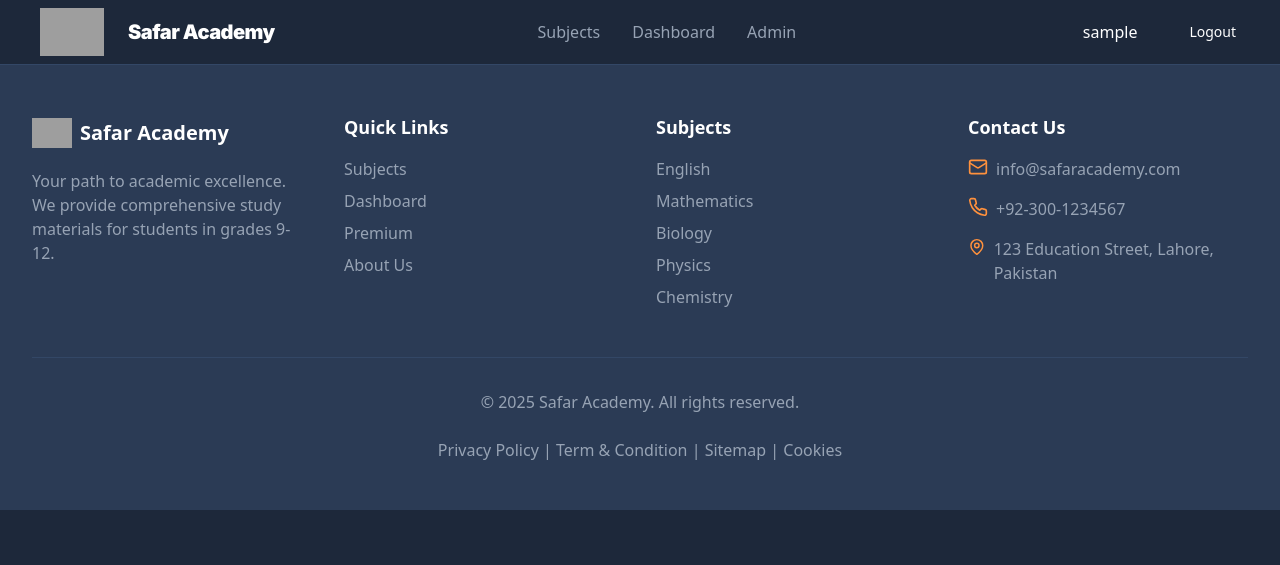
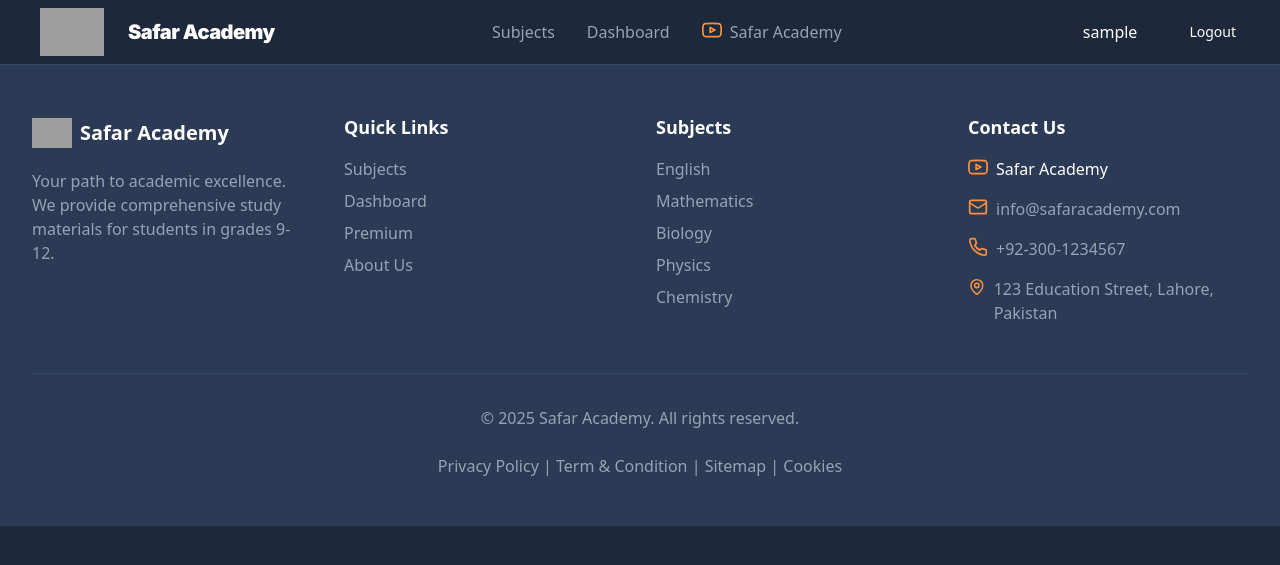
Before and after one commit to abdullahdep/django-hello-world, a Django app: page /layouts/ in a window 1280 px wide. Shown: the top 565 px of the page. Run offline with Django 4.2, Linux system fonts and the light colour scheme; the visitor is signed in with stand-in values (Sample User, id 1); grey boxes are pictures that could not be loaded.

Commit message:
front end designed

```diff
--- a/api/settings.py
+++ b/api/settings.py
@@ -184,7 +184,7 @@ MEDIA_ROOT = os.path.join(BASE_DIR, 'media')
 
 DEFAULT_AUTO_FIELD = 'django.db.models.BigAutoField'
 
-LOGIN_REDIRECT_URL = '/dashboard'
+LOGIN_REDIRECT_URL = '/'
 
 
 
--- a/layouts/templates/components/footer/footer.html
+++ b/layouts/templates/components/footer/footer.html
@@ -78,6 +78,17 @@
             <div>
                 <h3 class="text-lg font-semibold mb-4">Contact Us</h3>
                 <ul class=" space-y-4">
+                    <li  class="flex items-start">
+                        <svg xmlns="http://www.w3.org/2000/svg" width="24" height="24"
+    viewBox="0 0 24 24" fill="none" stroke="currentColor" stroke-width="2"
+    stroke-linecap="round" stroke-linejoin="round"
+    class="lucide primary-font lucide-youtube h-5 w-5 mr-2 text-primary">
+    <path d="M22.54 6.42a2.78 2.78 0 0 0-1.95-2C18.88 4 12 4 12 4s-6.88 0-8.59.42a2.78 2.78 0 0 0-1.95 2A29.94 29.94 0 0 0 1 12a29.94 29.94 0 0 0 .46 5.58 2.78 2.78 0 0 0 1.95 2C5.12 20 12 20 12 20s6.88 0 8.59-.42a2.78 2.78 0 0 0 1.95-2A29.94 29.94 0 0 0 23 12a29.94 29.94 0 0 0-.46-5.58z"></path>
+    <polygon points="9.75 15.02 15.5 12 9.75 8.98 9.75 15.02"></polygon>
+</svg>
+
+                        <a href="https://www.youtube.com/channel/UCO1frNWNU2Za3NHH7LyiotA">Safar Academy</a>
+                    </li>
                     <li class="flex items-start"><svg xmlns="http://www.w3.org/2000/svg" width="24" height="24"
                             viewBox="0 0 24 24" fill="none" stroke="currentColor" stroke-width="2"
                             stroke-linecap="round" stroke-linejoin="round"
--- a/layouts/templates/components/header/header.html
+++ b/layouts/templates/components/header/header.html
@@ -19,14 +19,17 @@ background: linear-gradient(38deg, rgba(2, 0, 36, 1) 0%, rgba(9, 9, 121, 1) 72%,
         font-style: bold;
     }
     .tilegrdient{
-       background: #833AB4;
-background: linear-gradient(192deg, rgba(131, 58, 180, 1) 0%, rgba(253, 29, 29, 1) 30%, rgba(252, 176, 69, 1) 100%);
+       background: #97A3B4;
  }
     .gradient_effect{
-        background: #b49a3a;
-background: linear-gradient(198deg, rgba(180, 154, 58, 1) 0%, rgba(226, 75, 40, 1) 36%, rgba(253, 29, 29, 1) 57%, rgba(252, 108, 50, 1) 0%, rgba(252, 176, 69, 1) 100%);
+        background: hsl(217 33% 25%);
+
 
 }
+    .gradient_effect:hover , .tilegrdient:hover{
+        scale: 1.05;
+            border: 2px solid hsl(26 100% 62%);
+        }
     .success{ color:hsl(142 71% 45%);
     }
   .grey-color{
@@ -134,27 +137,38 @@ body{
 
             <!-- Desktop Navigation -->
             <div class="hidden grey-color md:flex md:items-center md:space-x-8">
+                {% if user.is_staff %}
                 <a href="{% url 'subjects' %}" class="text-muted-foreground hover:text-foreground transition-colors py-2">
                     Subjects
                 </a>
+                {% endif %}
                 {% if user.is_authenticated %}
                     <a href="{% url 'dashboard' %}" class="text-muted-foreground hover:text-foreground transition-colors py-2">
                         Dashboard
                     </a>
-                    {% if user.is_staff %}
-                        <a href="{% url 'admin_content_upload' %}" class="text-muted-foreground hover:text-foreground transition-colors py-2">
-                            Admin
-                        </a>
-                    {% endif %}
-                    {% if not user.profile.is_premium %}
-                     {% if not user.is_staff %}
+
+
+
+
+
+                {% endif %}
+
+                <li  class="flex items-start">
+                        <svg xmlns="http://www.w3.org/2000/svg" width="24" height="24"
+    viewBox="0 0 24 24" fill="none" stroke="currentColor" stroke-width="2"
+    stroke-linecap="round" stroke-linejoin="round"
+    class="lucide primary-font lucide-youtube h-5 w-5 mr-2 text-primary">
+    <path d="M22.54 6.42a2.78 2.78 0 0 0-1.95-2C18.88 4 12 4 12 4s-6.88 0-8.59.42a2.78 2.78 0 0 0-1.95 2A29.94 29.94 0 0 0 1 12a29.94 29.94 0 0 0 .46 5.58 2.78 2.78 0 0 0 1.95 2C5.12 20 12 20 12 20s6.88 0 8.59-.42a2.78 2.78 0 0 0 1.95-2A29.94 29.94 0 0 0 23 12a29.94 29.94 0 0 0-.46-5.58z"></path>
+    <polygon points="9.75 15.02 15.5 12 9.75 8.98 9.75 15.02"></polygon>
+</svg>
+
+                        <a href="https://www.youtube.com/channel/UCO1frNWNU2Za3NHH7LyiotA">Safar Academy</a>
+                    </li>
+                    {% if not user.is_staff %}
                         <a href="{% url 'premium' %}" class="text-secondary font-medium hover:text-secondary/90 transition-colors py-2">
                             Upgrade
                         </a>
                     {% endif %}
-
-                    {% endif %}
-                {% endif %}
             </div>
 
             <div class="hidden md:flex md:items-center md:space-x-4">
```
